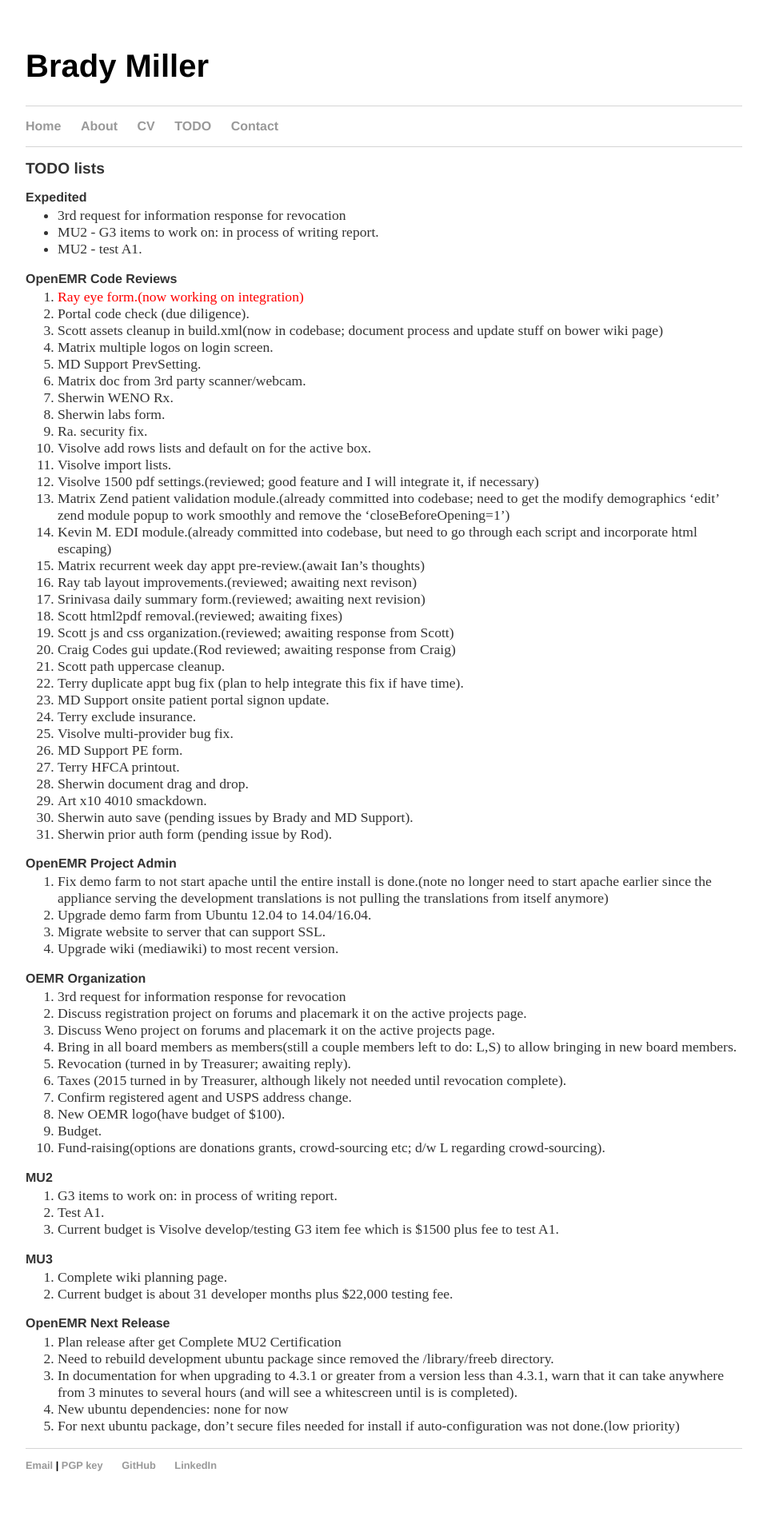
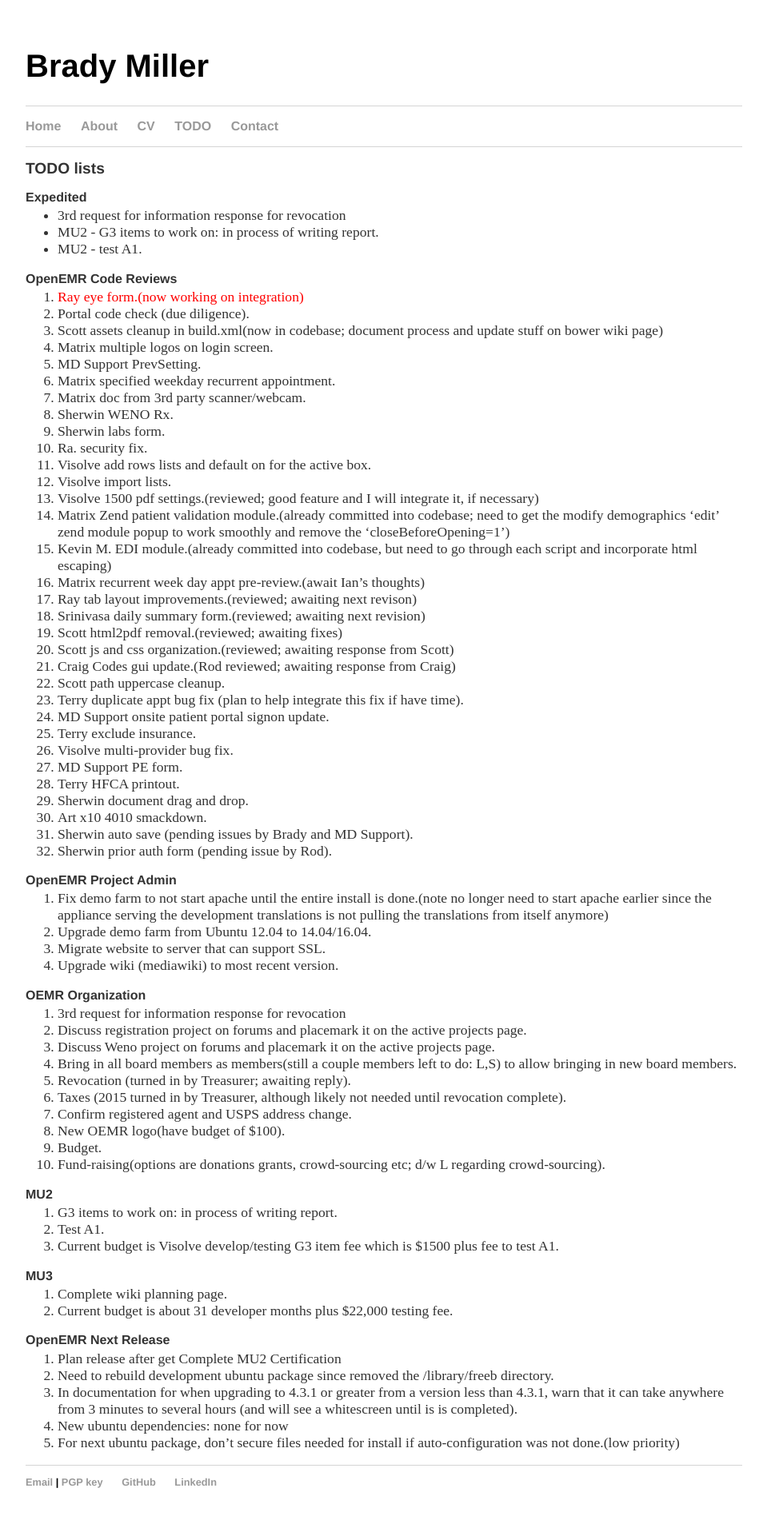
Before and after one commit to bradymiller/bradymiller.github.io, a Jekyll site: the page built from todo/index.md, in a window 1280 px wide. Shown: the whole page at 80% size, without its empty margins (160-1119 px from the left). Built offline with Jekyll 4.4.1, drawn with Linux system fonts in a browser that asks for light colours; before the commit the page ends 1900 px from its top, so only the background shows below that.

Commit message:
Update todo list

```diff
--- a/todo/index.md
+++ b/todo/index.md
@@ -14,6 +14,7 @@
 1. Scott assets cleanup in build.xml(now in codebase; document process and update stuff on bower wiki page)
 1. Matrix multiple logos on login screen.
 1. MD Support PrevSetting.
+1. Matrix specified weekday recurrent appointment.
 1. Matrix doc from 3rd party scanner/webcam.
 1. Sherwin WENO Rx.
 1. Sherwin labs form.
```
